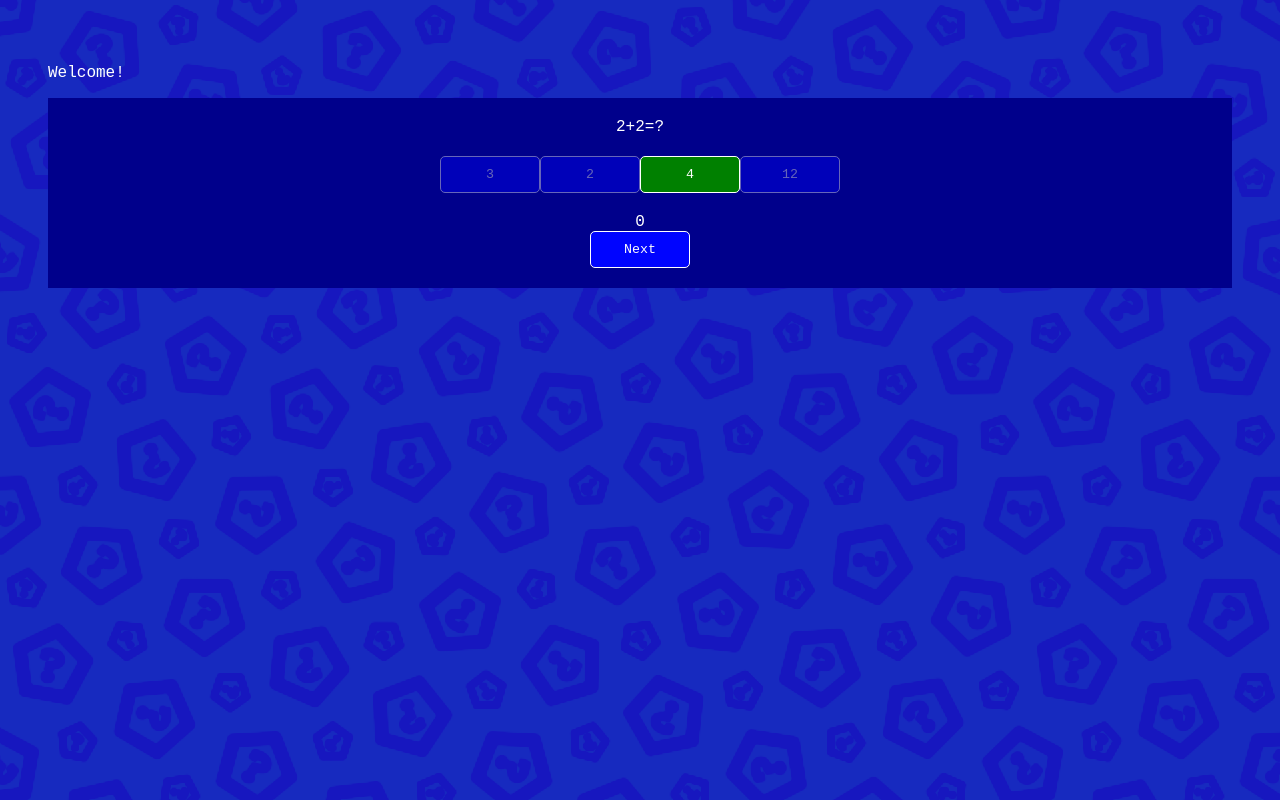
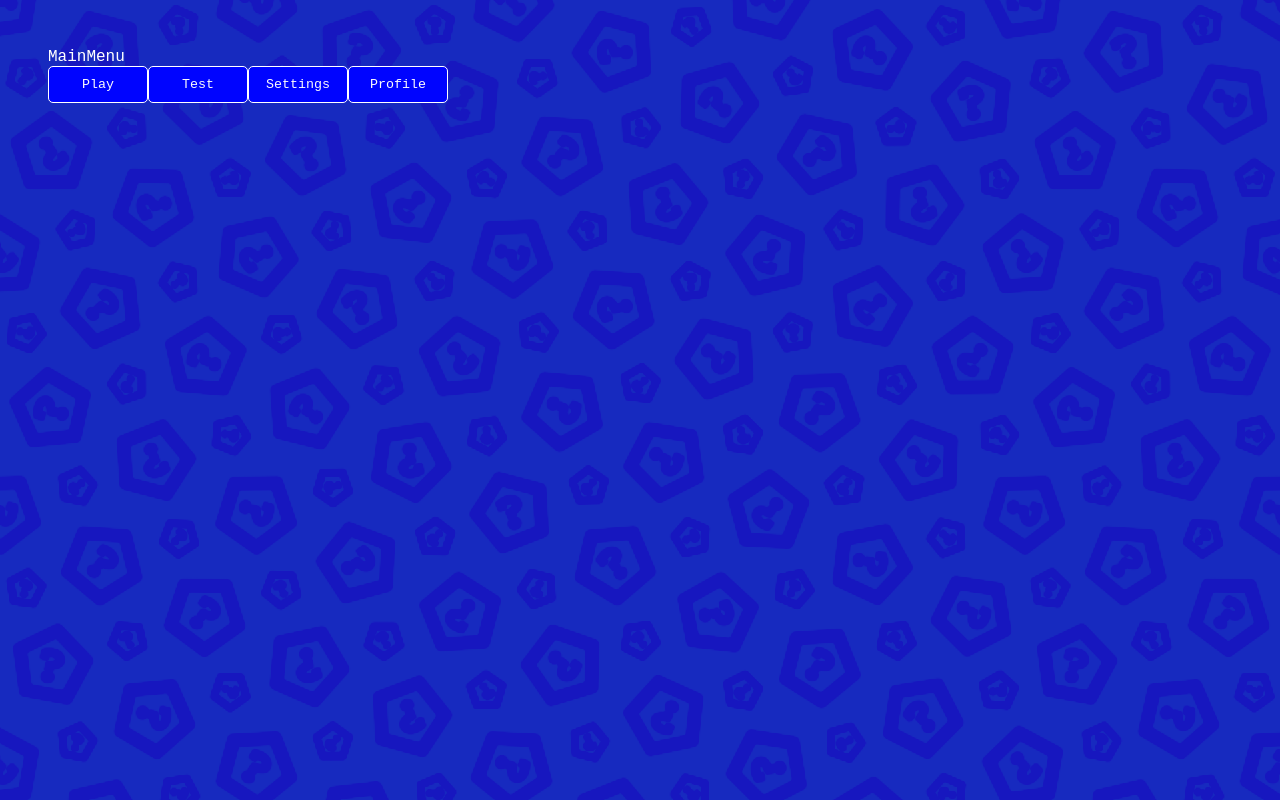
Before and after one commit to julimala2/ft_transcendence, a React (Vite) app in the folder Frontend/: page / in a window 1280 px wide. Built offline with nearby package versions, Linux system fonts and the light colour scheme.

Commit message:
Initialisation branch Frontend: Basic Menu system + quizz example

```diff
--- a/Frontend/package.json
+++ b/Frontend/package.json
@@ -18,6 +18,6 @@
     "@types/react-dom": "^19.2.4",
     "@vitejs/plugin-react": "^6.1.0",
     "oxlint": "^1.79.0",
-    "vite": "^8.2.2"
+    "vite": "^8.3.0"
   }
 }
--- a/Frontend/src/App.jsx
+++ b/Frontend/src/App.jsx
@@ -2,18 +2,39 @@
 import { useState, useEffect } from 'react'
 import './Stylesheet.css'
 import styles from './style.module.css';
-import Quizz from './quizz'
+import Quizz from './Quizz.jsx'
+import MainMenu from './MainMenu.jsx';
+import Settings from './Settings.jsx'
 import BgImg from './Assets/background-blue.png'
+import Blank from './Blank.jsx';
 
 function App() {
-  return (
-    <div>
-          <>
-          <p>Welcome!</p>
-          <Quizz />
-          </>
-    </div>
-  );
+  const [currentScreen, setCurrentScreen] = useState("menu"); // Current screen switch genre menu/quizz/settings/bref
+  const [quizzSettings, setQuizzSettings] = useState({timerDuration: 5, numQuestions: 3}); //Quizz settings qui seront passes a la backend pour request les questions
+
+  const goToSettings = () => setCurrentScreen("settings");
+  const goToMenu = () => setCurrentScreen("menu");
+  const goToBlank = () => setCurrentScreen("blank");
+
+  const startQuizz = (chosenQuizzSettings) =>{
+    setQuizzSettings(chosenQuizzSettings);
+    setCurrentScreen("quizz");
+  }
+
+  const finishQuizz = () => {
+    setCurrentScreen("menu");
+  }
+
+  switch (currentScreen) {
+    case "quizz":
+      return <Quizz onMenu={goToMenu}/>; //Todo : Modifier le quizz component pour qu'il prenne en params les settings voulus (et fasse la request backend etcetc)
+    case "settings":
+      return <Settings onMenu={goToMenu}/>;
+    case "blank":
+      return <Blank onMenu={goToMenu}/>
+    default:
+      return <MainMenu onPlay={startQuizz} onOnlinePlay={goToBlank} onSettings={goToSettings} onProfile={goToBlank}/>;
+  }
 }
 
 export default App;
--- /dev/null
+++ b/Frontend/src/Blank.jsx
@@ -0,0 +1,14 @@
+import { createRoot } from 'react-dom/client'
+import { useState, useEffect } from 'react'
+import './Stylesheet.css'
+import styles from './style.module.css';
+
+function Blank({onMenu}){
+    return ( <>
+        <div>Blank Page for testing</div>
+        <button onClick={onMenu} className={styles.button}>Menu</button>
+    </>
+    );
+}
+
+export default Blank
--- /dev/null
+++ b/Frontend/src/MainMenu.jsx
@@ -0,0 +1,17 @@
+import { createRoot } from 'react-dom/client'
+import { useState, useEffect } from 'react'
+import './Stylesheet.css'
+import styles from './style.module.css';
+
+function MainMenu({onPlay, onOnlinePlay, onSettings, onProfile}){
+    return ( <>
+        <div>MainMenu</div>
+        <button onClick={onPlay} className={styles.button}>Play</button>
+        <button onClick={onOnlinePlay} className={styles.button}>Test</button>
+        <button onClick={onSettings} className={styles.button}>Settings</button>
+        <button onClick={onProfile} className={styles.button}>Profile</button>
+    </>
+    );
+}
+
+export default MainMenu
--- a/Frontend/src/quizz.jsx
+++ b/Frontend/src/Quizz.jsx
@@ -79,7 +79,7 @@
     )
 }
 
-function Quizz(){
+function Quizz({onMenu}){
     const [questions] = useState(
         [
             new Question("2+2=?",["3","2","4","12"],2),
@@ -102,8 +102,10 @@
     }
 
     if (currentIndex >= questions.length){
-        return (
+        return (<>
             <div>Fin! Mon score: {score}</div>
+            <button onClick={onMenu} className={styles.button}>Menu</button>
+        </>
         );
     }
 
--- /dev/null
+++ b/Frontend/src/Settings.jsx
@@ -0,0 +1,14 @@
+import { createRoot } from 'react-dom/client'
+import { useState, useEffect } from 'react'
+import './Stylesheet.css'
+import styles from './style.module.css';
+
+function Settings({onMenu}){
+    return ( <>
+        <div>Settings</div>
+        <button onClick={onMenu} className={styles.button}>Menu</button>
+    </>
+    );
+}
+
+export default Settings
```
Also changed, not shown: Frontend/src/NavigationContext.jsx (added, +8 -0 lines), 2 other files (tests, documents, lock files or other folders).
